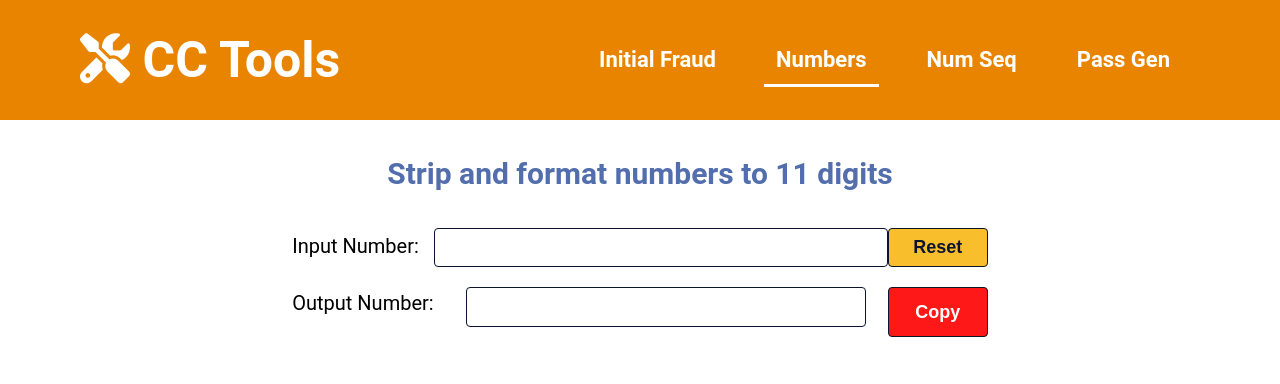
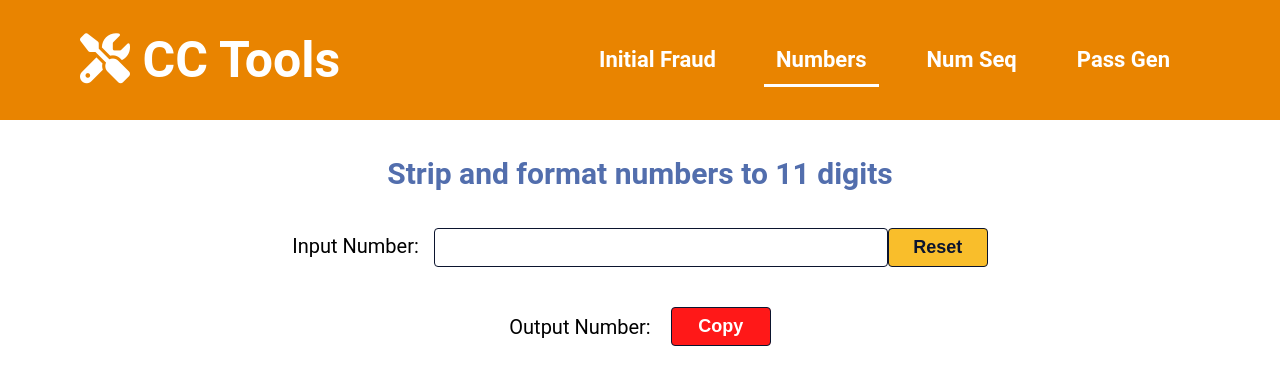
Before and after one commit to MelvinPeepers/tools, a React (Create React App) app in the folder my-app/: page /numbers in a window 1280 px wide. Shown: the top 384 px of the page. Built offline with nearby package versions, Linux system fonts and the light colour scheme.

Commit message:
corrected HD layout for copy button and output number

```diff
--- a/my-app/src/components/pages/numbers/Numbers.css
+++ b/my-app/src/components/pages/numbers/Numbers.css
@@ -194,17 +194,12 @@ forms
   width: 100%;
 }
 
-form {
-  width: 100%;
-  text-align: center;
-}
-
-.form-input {
+.input-btn {
   background-color: var(--submit-bg-color);
   color: var(--main-tx-color);
 }
 
-.form-output {
+.output-btn {
   background-color: var(--copy-bg-color);
   color: var(--main-bg-color);
 }
@@ -221,16 +216,11 @@ form {
   border: 1px solid var(--main-tx-color);
 }
 
-.form-list {
-  margin: 0;
-}
-
 .list-input {
   padding-bottom: 20px;
 }
 
-.input,
-.output {
+.input {
   font-size: 1.8rem;
   padding: 8px 110px;
   border-radius: 4px;
@@ -244,11 +234,7 @@ form {
 
 .list-output {
   display: flex;
-  align-content: center;
+  justify-content: center;
+  align-items: center;
+  padding-top: 20px;
 }
-
-.output {
-  width: 400px;
-  padding-bottom: 30px;
-  margin: 0 auto 10px;
-}
--- a/my-app/src/components/pages/numbers/Numbers.js
+++ b/my-app/src/components/pages/numbers/Numbers.js
@@ -29,11 +29,9 @@ const Numbers = () => {
       <div className="header-secondary">
         <h2>Strip and format numbers to 11 digits</h2>
         <div className="container-form">
-          {/*<form name="number" method="post">*/}
-            <input type="hidden" name="form-name" value="number" />
-            <ul className="form-list">
+            <ul>
               <li className="list-input">
-                <label className='label' form="text-input">Input Number: </label>
+                <label className='label'>Input Number: </label>
                 <input
                   className="input"
                   name="number"
@@ -43,15 +41,14 @@ const Numbers = () => {
                   onChange={changeInput}
                 />
                 {/*<button className="form-input form-btn" type="submit">Submit</button>*/}
-                <button className="form-input form-btn" id="resetInput" onClick={reset}>Reset</button>
+                <button className="input-btn form-btn" id="resetInput" onClick={reset}>Reset</button>
               </li>
               <li className="list-output">
-                <div className='label'>Output Number:</div>
-                <div className='label output list-output'>{inputValue}</div>
-                <button className="form-output form-btn" onClick={handleCopy}>Copy</button>
+                <div className='label'>Output Number: </div>
+                <div className='label'> {inputValue} </div>
+                <button className="output-btn form-btn" onClick={handleCopy}>Copy</button>
               </li>
             </ul>
-          {/*</form>  */}
         </div>
       </div>
 
```
